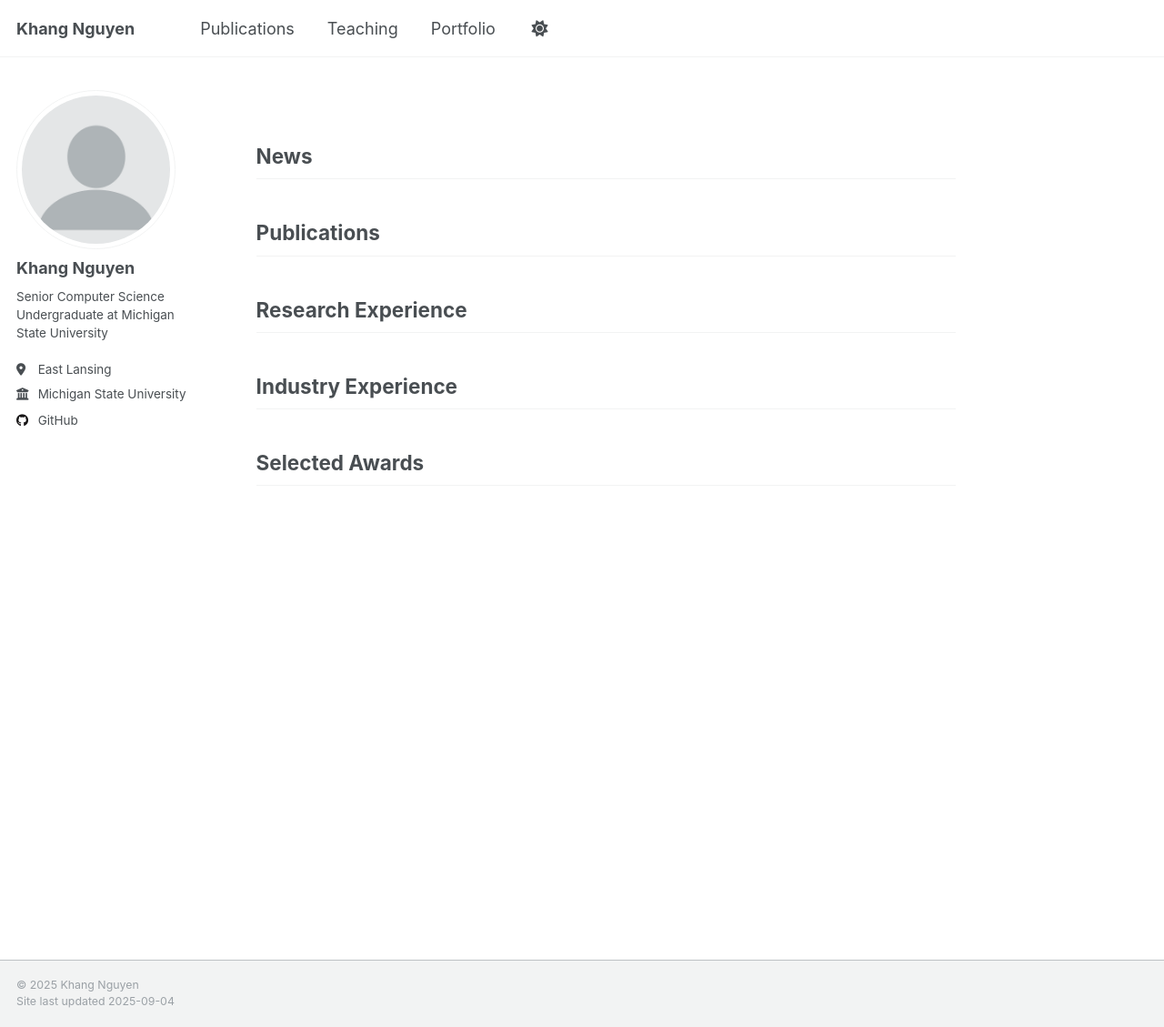
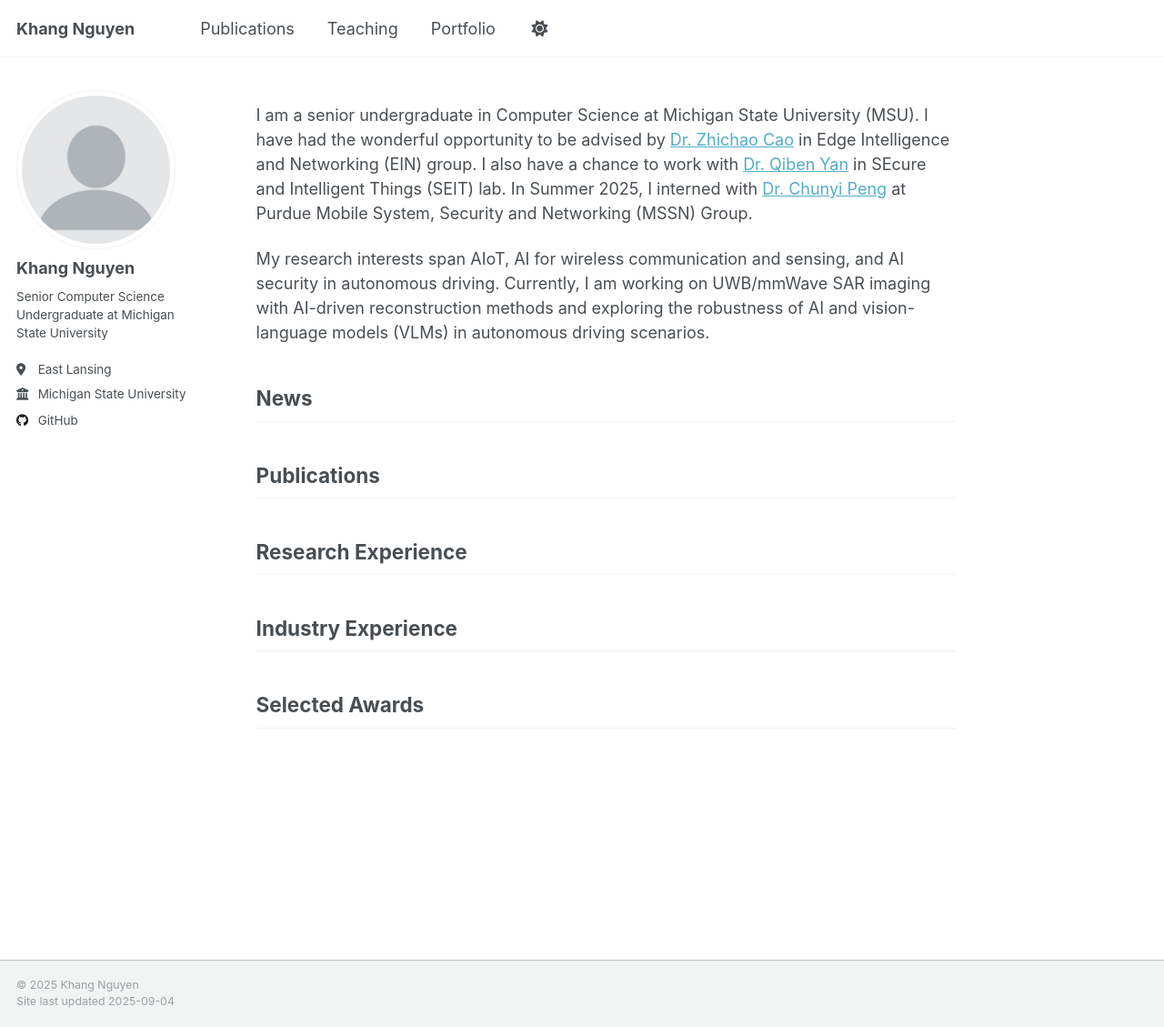
Before and after one commit to nguyenhuykhang/nguyenhuykhang.github.io, a Jekyll site: the page built from _pages/about.md, in a window 1280 px wide and 1129 px high. Shown: the whole window at 91% size. Built offline with Jekyll 4.4.1, drawn with Linux system fonts in a browser that asks for light colours; a script that is not in the unit is left out.

Commit message:
Update about.md

```diff
--- a/_pages/about.md
+++ b/_pages/about.md
@@ -7,7 +7,9 @@ redirect_from:
   - /about.html
 ---
 
+I am a senior undergraduate in Computer Science at Michigan State University (MSU). I have had the wonderful opportunity to be advised by [Dr. Zhichao Cao](https://cse.msu.edu/~caozc/) in Edge Intelligence and Networking (EIN) group. I also have a chance to work with [Dr. Qiben Yan](https://cse.msu.edu/~qyan/) in SEcure and Intelligent Things (SEIT) lab. In Summer 2025, I interned with [Dr. Chunyi Peng](https://www.cs.purdue.edu/homes/chunyi/index.html) at Purdue Mobile System, Security and Networking (MSSN) Group.
 
+My research interests span AIoT, AI for wireless communication and sensing, and AI security in autonomous driving. Currently, I am working on UWB/mmWave SAR imaging with AI-driven reconstruction methods and exploring the robustness of AI and vision-language models (VLMs) in autonomous driving scenarios.
 
 News
 ------
```
